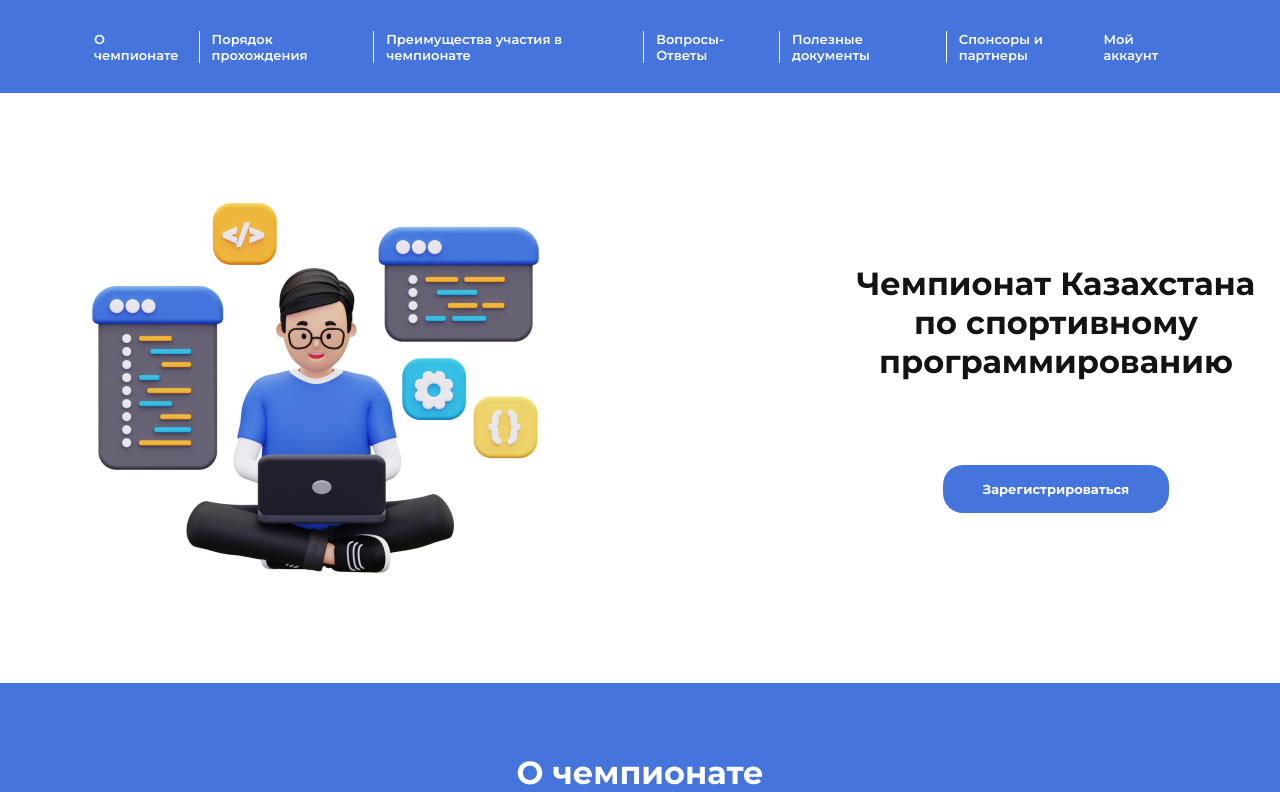
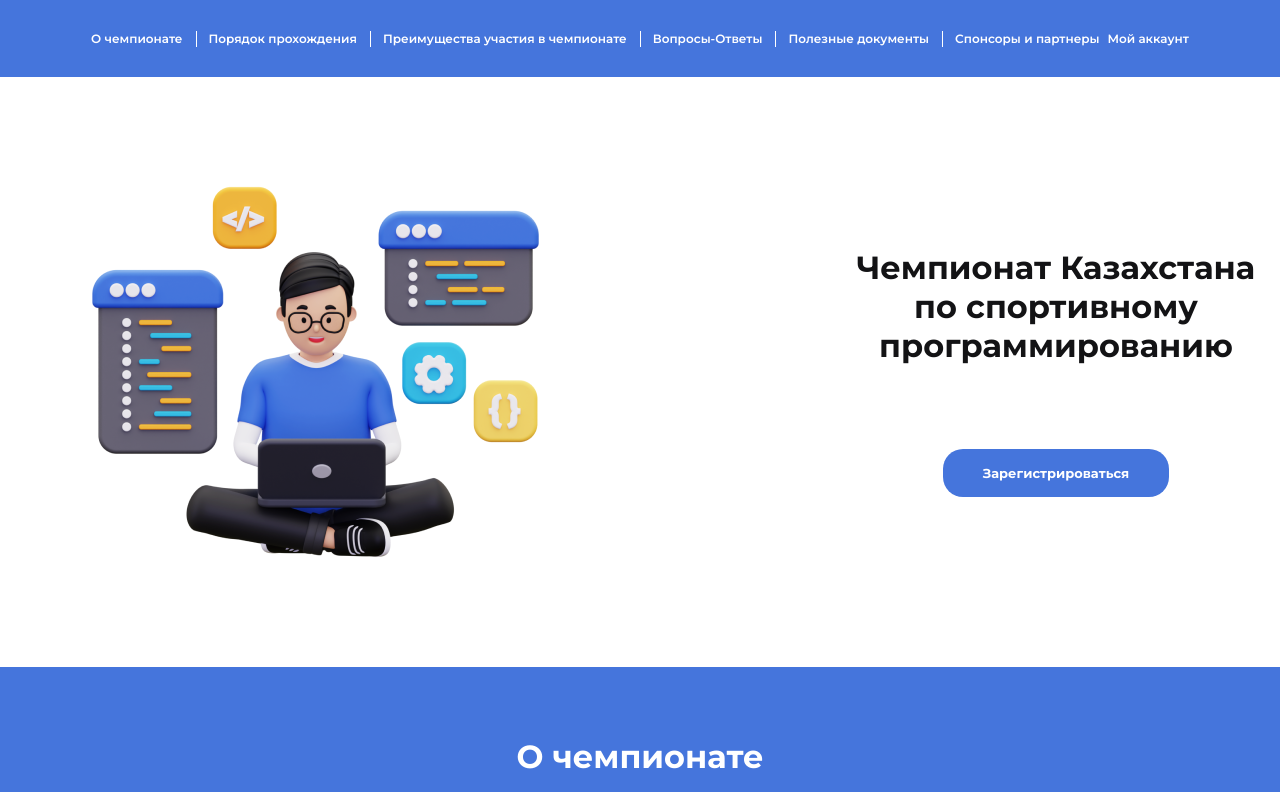
Before and after one commit to cpfed/diploma-cpfed-frontend, a Next.js app: page / in a window 1280 px wide. Shown: the top 792 px of the page. Built offline with nearby package versions, Linux system fonts and the light colour scheme.

Commit message:
feat: add bad apaptive to Header component

```diff
--- a/src/components/layouts/Header/Header.module.scss
+++ b/src/components/layouts/Header/Header.module.scss
@@ -1,12 +1,8 @@
 @import "/src/styles/variables";
 
 .header {
-    left: 0;
-    top: 0;
-    width: 100%;
-    padding: 31px 70px 30px 70px;
-
     background-color: $cyan;
+    padding: 31px 67px 30px 67px;
 
     &__navigation {
         display: flex;
@@ -20,8 +16,15 @@
     align-items: center;
     list-style: none;
 
+    &_desktop {
+        @media screen and (max-width: $break-l) {
+			display: none;
+		}
+    }
+
     &__item {
-        @include font(13px, 600, 16px, $white);
+        @include font(12px, 600, 16px, $white);
+        text-align: center;
 
         &:not(:last-child) {
             margin-right: 12px;
--- a/src/components/layouts/Header/Header.tsx
+++ b/src/components/layouts/Header/Header.tsx
@@ -3,10 +3,18 @@ import Link from "next/link";
 
 import Container from "@/components/ui/Container";
 import classes from "./Header.module.scss";
-
 import { elements } from ".";
 
+import { useRef } from 'react'
+
 const Header = () => {
+    const headerRef = useRef<HTMLElement>(null)
+
+	const handleHeaderToggle = () => {
+		(headerRef.current as HTMLElement).classList.toggle(classes.header_active)
+		document.body.classList.toggle('lock')
+	}
+
     return (
         <header className={classes.header}>
             <Container>
@@ -15,7 +23,6 @@ const Header = () => {
                         className={[
                             classes.list,
                             classes.list_desktop,
-                            classes.header__list,
                         ].join(" ")}
                     >
                         {elements.map((element, index, self) => {
@@ -26,9 +33,6 @@ const Header = () => {
                                     key={index}
                                     role="link"
                                     className={[
-                                        !isLast
-                                            ? classes.list__item_notlast
-                                            : "",
                                         classes.list__item,
                                     ].join(" ")}
                                 >
@@ -39,9 +43,12 @@ const Header = () => {
                             );
                         })}
                     </ul>
-                    <a className={classes.list__item} href="#">
+                    <Link className={[
+                            classes.list_desktop,
+                            classes.list__item,
+                        ].join(" ")} href="#">
                       Мой аккаунт
-                    </a>
+                    </Link>
                 </nav>
             </Container>
         </header>
```
